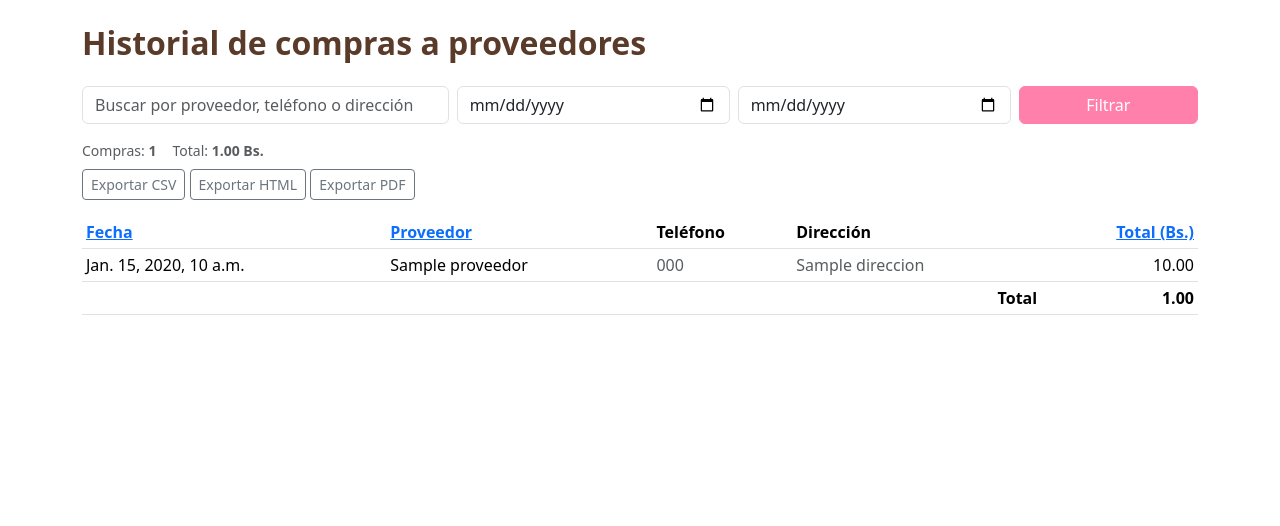
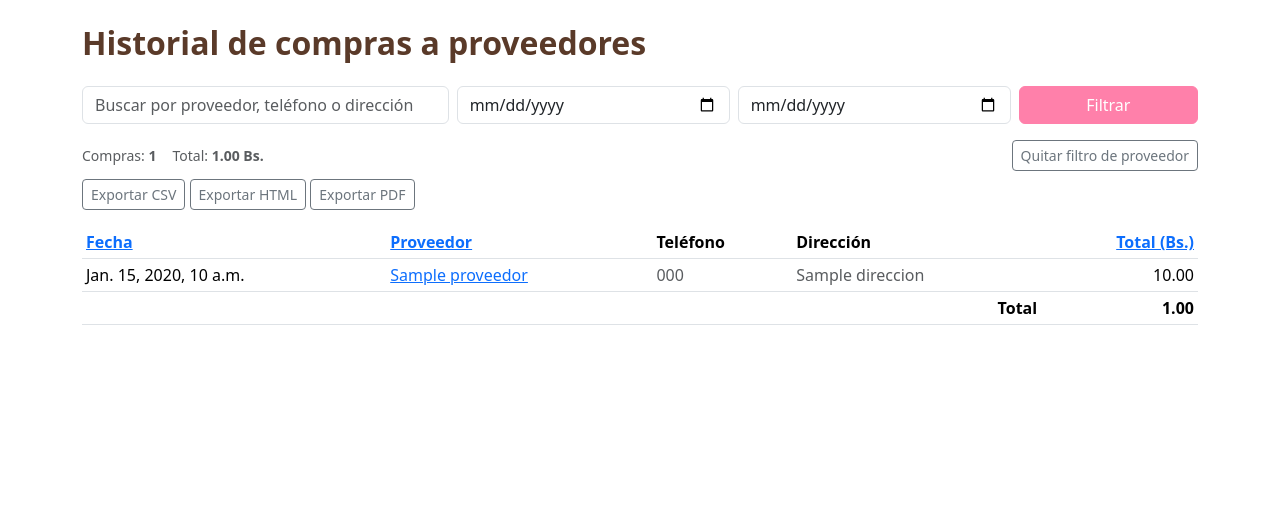
Before and after one commit to jeanpold724-source/dulce_bocatto, a Django app: template templates/accounts/historial_proveedores.html in a window 1280 px wide. Shown: the part 66-592 px from the top of the page. Run offline with Django 5.2, Linux system fonts and the light colour scheme; the template is opened without the code that fills it: most values are stand-ins (such as "Sample title", 1, 10 or a date in 2020).

Commit message:
CU25 Completamente implementado: Agregar filtro por proveedor en el historial de compras y mejorar la exportación de datos

```diff
--- a/templates/accounts/historial_proveedores.html
+++ b/templates/accounts/historial_proveedores.html
@@ -12,20 +12,44 @@
   <div class="col-sm-3">
     <input class="form-control" type="date" name="d2" value="{{ d2 }}" placeholder="Hasta">
   </div>
+
+  {# mantiene el filtro si ya vienes filtrando por proveedor #}
+  {% if proveedor_id %}
+    <input type="hidden" name="proveedor_id" value="{{ proveedor_id }}">
+  {% endif %}
+
   <div class="col-sm-2 d-grid">
     <button class="btn btn-primary">Filtrar</button>
   </div>
 </form>
 
-<div class="d-flex gap-3 small text-muted mb-2">
+<div class="d-flex flex-wrap align-items-center gap-3 small text-muted mb-2">
   <span>Compras: <b>{{ total_compras }}</b></span>
   <span>Total: <b>{{ total_monto|floatformat:2 }} Bs.</b></span>
+
+  {% if proveedor_id %}
+    <span class="ms-auto">
+      <a class="btn btn-sm btn-outline-secondary"
+         href="?q={{ q }}&d1={{ d1 }}&d2={{ d2 }}&sort={{ sort }}&dir={{ dir }}">
+        Quitar filtro de proveedor
+      </a>
+    </span>
+  {% endif %}
 </div>
 
 <div class="mb-3">
-  <a class="btn btn-outline-secondary btn-sm" href="{% url 'historial_proveedores_csv' %}?q={{ q }}&d1={{ d1 }}&d2={{ d2 }}">Exportar CSV</a>
-  <a class="btn btn-outline-secondary btn-sm" href="{% url 'historial_proveedores_html' %}?q={{ q }}&d1={{ d1 }}&d2={{ d2 }}">Exportar HTML</a>
-  <a class="btn btn-outline-secondary btn-sm" href="{% url 'historial_proveedores_pdf' %}?q={{ q }}&d1={{ d1 }}&d2={{ d2 }}">Exportar PDF</a>
+  <a class="btn btn-outline-secondary btn-sm"
+     href="{% url 'historial_proveedores_csv' %}?q={{ q }}&d1={{ d1 }}&d2={{ d2 }}&proveedor_id={{ proveedor_id }}">
+    Exportar CSV
+  </a>
+  <a class="btn btn-outline-secondary btn-sm"
+     href="{% url 'historial_proveedores_html' %}?q={{ q }}&d1={{ d1 }}&d2={{ d2 }}&proveedor_id={{ proveedor_id }}">
+    Exportar HTML
+  </a>
+  <a class="btn btn-outline-secondary btn-sm"
+     href="{% url 'historial_proveedores_pdf' %}?q={{ q }}&d1={{ d1 }}&d2={{ d2 }}&proveedor_id={{ proveedor_id }}">
+    Exportar PDF
+  </a>
 </div>
 
 <div class="table-responsive">
@@ -33,15 +57,21 @@
     <thead>
       <tr>
         <th class="text-nowrap">
-          <a href="?q={{ q }}&d1={{ d1 }}&d2={{ d2 }}&sort=fecha&dir={{ next_dir_fecha }}">Fecha</a>
+          <a href="?q={{ q }}&d1={{ d1 }}&d2={{ d2 }}&proveedor_id={{ proveedor_id }}&sort=fecha&dir={{ next_dir_fecha }}">
+            Fecha
+          </a>
         </th>
         <th>
-          <a href="?q={{ q }}&d1={{ d1 }}&d2={{ d2 }}&sort=proveedor&dir={{ next_dir_proveedor }}">Proveedor</a>
+          <a href="?q={{ q }}&d1={{ d1 }}&d2={{ d2 }}&proveedor_id={{ proveedor_id }}&sort=proveedor&dir={{ next_dir_proveedor }}">
+            Proveedor
+          </a>
         </th>
         <th>Teléfono</th>
         <th>Dirección</th>
         <th class="text-end">
-          <a href="?q={{ q }}&d1={{ d1 }}&d2={{ d2 }}&sort=total&dir={{ next_dir_total }}">Total (Bs.)</a>
+          <a href="?q={{ q }}&d1={{ d1 }}&d2={{ d2 }}&proveedor_id={{ proveedor_id }}&sort=total&dir={{ next_dir_total }}">
+            Total (Bs.)
+          </a>
         </th>
       </tr>
     </thead>
@@ -49,7 +79,14 @@
       {% for r in rows %}
         <tr>
           <td class="text-nowrap">{{ r.fecha|default:"—" }}</td>
-          <td>{{ r.proveedor }}</td>
+
+          {# 👉 Al hacer clic en el proveedor, se filtra por su ID #}
+          <td>
+            <a href="?q={{ q }}&d1={{ d1 }}&d2={{ d2 }}&sort={{ sort }}&dir={{ dir }}&proveedor_id={{ r.proveedor_id }}">
+              {{ r.proveedor }}
+            </a>
+          </td>
+
           <td class="text-muted">{{ r.telefono }}</td>
           <td class="text-muted">{{ r.direccion }}</td>
           <td class="text-end">{{ r.total|floatformat:2 }}</td>
```
Also changed, not shown: accounts/views_reportes.py (+51 -25 lines).
